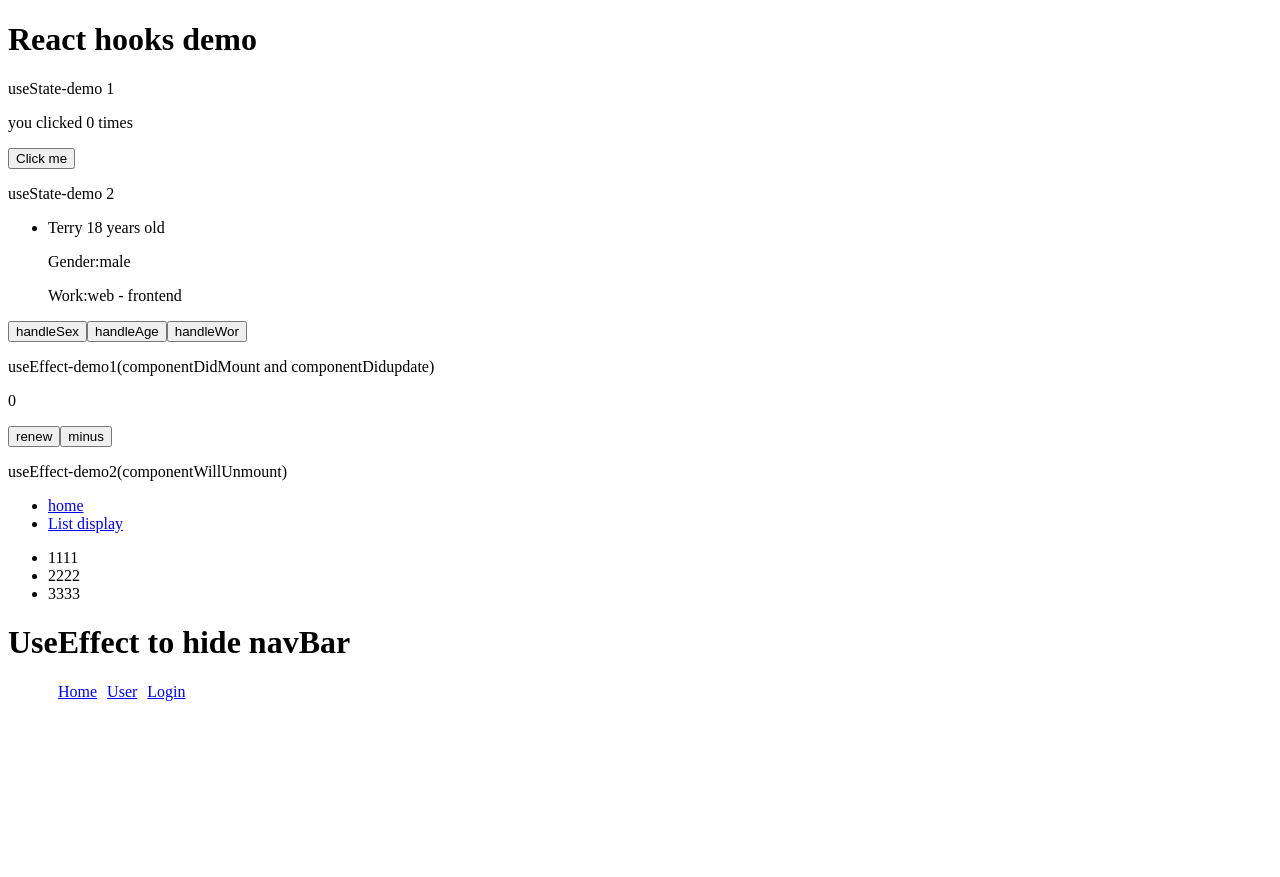
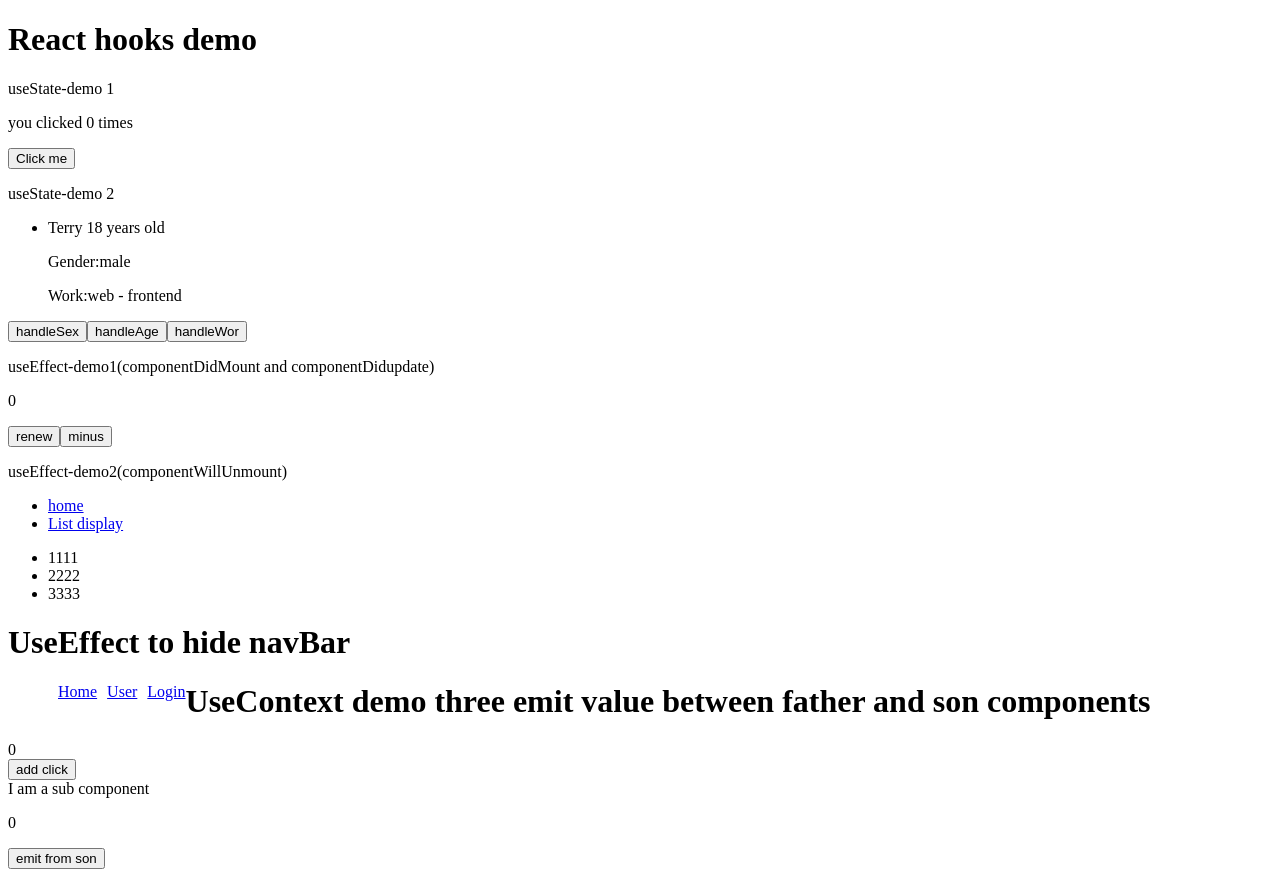
Before and after one commit to showmeskills/React-hooks, a React (Create React App) app: page /list in a window 1280 px wide. Before the commit the page ends 800 px from the top, so only its background shows below. Built offline with nearby package versions, Linux system fonts and the light colour scheme.

Commit message:
useContext is to transmit info between main and sub-components,but it do not support consumer functions and value should be an the way of array

```diff
--- a/src/App.jsx
+++ b/src/App.jsx
@@ -1,6 +1,6 @@
 import React,{useState} from 'react';
 
-import {UseState,UseEffect} from './components'
+import {UseState,UseEffect,UseContext} from './components'
 import {BrowserRouter,Route,Switch} from 'react-router-dom'
 import NavBar from './components/UseEffect Example/NavBar'
 import Home from './components/UseEffect Example/Home'
@@ -37,7 +37,8 @@ const App = (props)=>{
                     }}/>
                 </Switch>
                 </BrowserRouter>
-
+                <h1>UseContext demo three emit value between father and son components</h1>
+                <UseContext/>
             </>
         )
     }
--- /dev/null
+++ b/src/components/UseContext.jsx
@@ -0,0 +1,33 @@
+import React,{useState,createContext,useContext} from "react"
+//1.createContext
+const CountContext= createContext();
+
+//2.sub-component
+const Counter = ()=>{
+    //useContext: it is a function, and it receives the value of createContext{Provider}
+    let [count,add] = useContext(CountContext);
+
+    return(
+        <>
+            <div>I am a sub component</div>
+            <p>{count}</p>
+            <button onClick={()=>add('I am from sub-component counter')}>emit from son</button>
+        </>
+    )
+}
+
+const UseContext = ()=>{
+    const [count,setCount] = useState(0);
+    const add = (subComponent)=>console.log(subComponent)
+    return(
+        <>
+            <div>{count}</div>
+            <button onClick={()=>setCount(count+1)}>add click</button>
+            <CountContext.Provider value={[count,add]}>
+                <Counter/>
+            </CountContext.Provider>
+        </>
+    )
+}
+
+export default UseContext
--- a/src/components/index.jsx
+++ b/src/components/index.jsx
@@ -1,2 +1,3 @@
 export {default as UseState} from './UseState';
 export {default as UseEffect} from './UseEffect';
+export {default as UseContext} from './UseContext';
```
